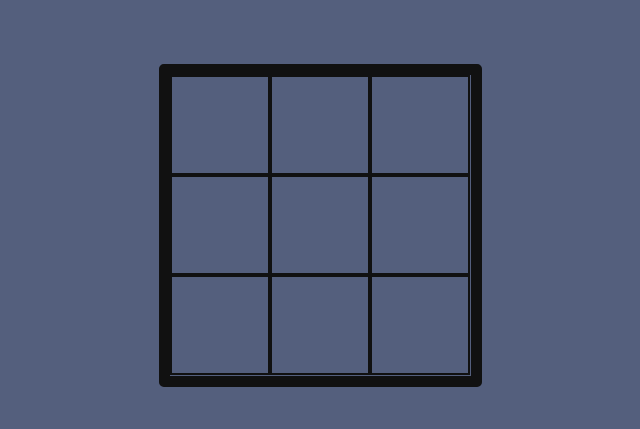
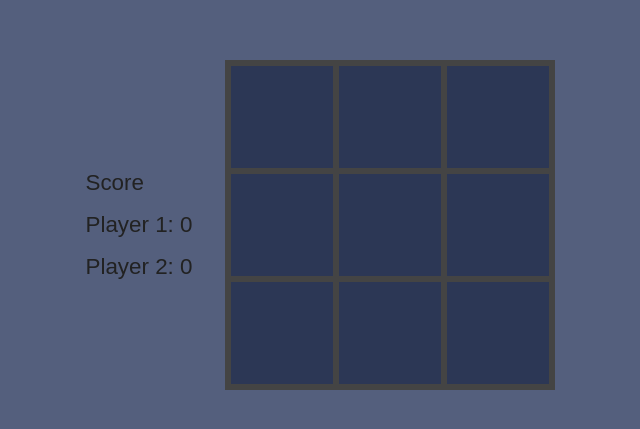
Before and after one commit to oley-projects/tic-tac-toe, a React (Create React App) app: page / in a window 1280 px wide. Shown: the part 175-604 px from the top of the page, without its empty margins (320-960 px from the left). Built offline with nearby package versions, Linux system fonts and the light colour scheme.

Commit message:
grid styles, score

```diff
--- a/src/components/Game.js
+++ b/src/components/Game.js
@@ -2,6 +2,7 @@
 import { useState } from "react";
 // Components
 import Modal from "./Modal";
+import Score from "./Score";
 import GameBoard from "./GameBoard";
 // Styles
 import styled from "styled-components";
@@ -21,6 +22,7 @@ const Game = () => {
           secondPlayerName={secondPlayerName}
           setSecondPlayerName={setSecondPlayerName}
         />}
+      <Score />
       <GameBoard />
     </StyledGame>
   );
--- a/src/components/GameBoard.js
+++ b/src/components/GameBoard.js
@@ -21,13 +21,13 @@ const GameBoard = () => {
 }
 
 const StyledGameBoard = styled.div`
-  width: 323px;
-  height: 323px;
-  border: 0.7rem solid #111;
-  border-radius: 0.3rem;
-  z-index: 1;
-  display: flex;
-  flex-wrap: wrap;
+  width: 330px;
+  height: 330px;
+  display: grid;
+  grid-template-columns: repeat(3, 1fr);
+  border-top: 0.4rem solid #444;
+  border-left: 0.4rem solid #444;
+  background-color: rgb(44, 55, 85);
 `;
 
 export default GameBoard;
--- a/src/components/GameCell.js
+++ b/src/components/GameCell.js
@@ -8,9 +8,8 @@ const GameCell = () => {
 };
 
 const Cell = styled.div`
-  width: 100px;
-  height: 100px;
-  border: 2px solid #111;
+  border-right: 0.4rem solid #444;
+  border-bottom: 0.4rem solid #444;
 `;
 
 export default GameCell;
--- a/src/components/Modal.js
+++ b/src/components/Modal.js
@@ -33,9 +33,9 @@ const Modal = (
       <StyledOverlayModal>
         <StyledModal>
           <label htmlFor="player1">Player 1 Name</label>
-          <input onChange={playerFirstHandler} value={firstPlayerName} type="text" id="player1" minLength="3" maxLength="20" />
+          <input onChange={playerFirstHandler} value={firstPlayerName} type="text" id="player1" minLength="3" maxLength="18" />
           <label htmlFor="player2">Player 2 Name</label>
-          <input onChange={playerSecondHandler} value={secondPlayerName} type="text" id="player2" minLength="3" maxLength="20" />
+          <input onChange={playerSecondHandler} value={secondPlayerName} type="text" id="player2" minLength="3" maxLength="18" />
           <button onClick={playerNamesSaveHandler}>Start</button>
           {characterMinCheck && <div>Player's name is too short, should be at least 3 characters</div>}
         </StyledModal>
@@ -61,10 +61,9 @@ const StyledModal = styled.div`
   display: flex;
   flex-direction: column;
   background-color: rgb(44, 55, 85);
-  padding: 3rem;
+  padding: 4rem;
   border-radius: 1rem;
   position: relative;
-  z-index: 10;
   label {
     color: #fff;
     text-align: center;
@@ -72,7 +71,7 @@ const StyledModal = styled.div`
   }
   input {
     margin: 0.3rem 0 1rem;
-    padding: 0.3rem 0.5rem;
+    padding: 0.3rem 1rem;
     font-size: 1.2rem;
     border-radius: 0.2rem;
     border: none;
@@ -83,7 +82,7 @@ const StyledModal = styled.div`
   button {
     cursor: pointer;
     width: 40%;
-    margin: 3.5rem 0 0 auto;
+    margin: 2.2rem 0 0 auto;
     padding: 0.3rem 0;
     font-size: 1.2rem;
     color: #fff;
@@ -100,7 +99,7 @@ const StyledModal = styled.div`
     color: red;
     text-align: center;
     position: absolute;
-    bottom: 30%;
+    bottom: 29%;
     left: 50%;
     transform: translateX(-50%);
   }
--- /dev/null
+++ b/src/components/Score.js
@@ -0,0 +1,24 @@
+// Styles
+import styled from "styled-components";
+
+const Score = () => {
+  return(
+    <StyledScore>
+      <p>Score</p>
+      <p>Player 1: 0</p>
+      <p>Player 2: 0</p>
+    </StyledScore>
+  );
+};
+
+const StyledScore = styled.div`
+  color: #222;
+  font-size: 1.4rem;
+  margin-right: 2rem;
+  p {
+    padding: 0.5rem 0;
+    max-width: 200px;
+  }
+`;
+
+export default Score;
```
